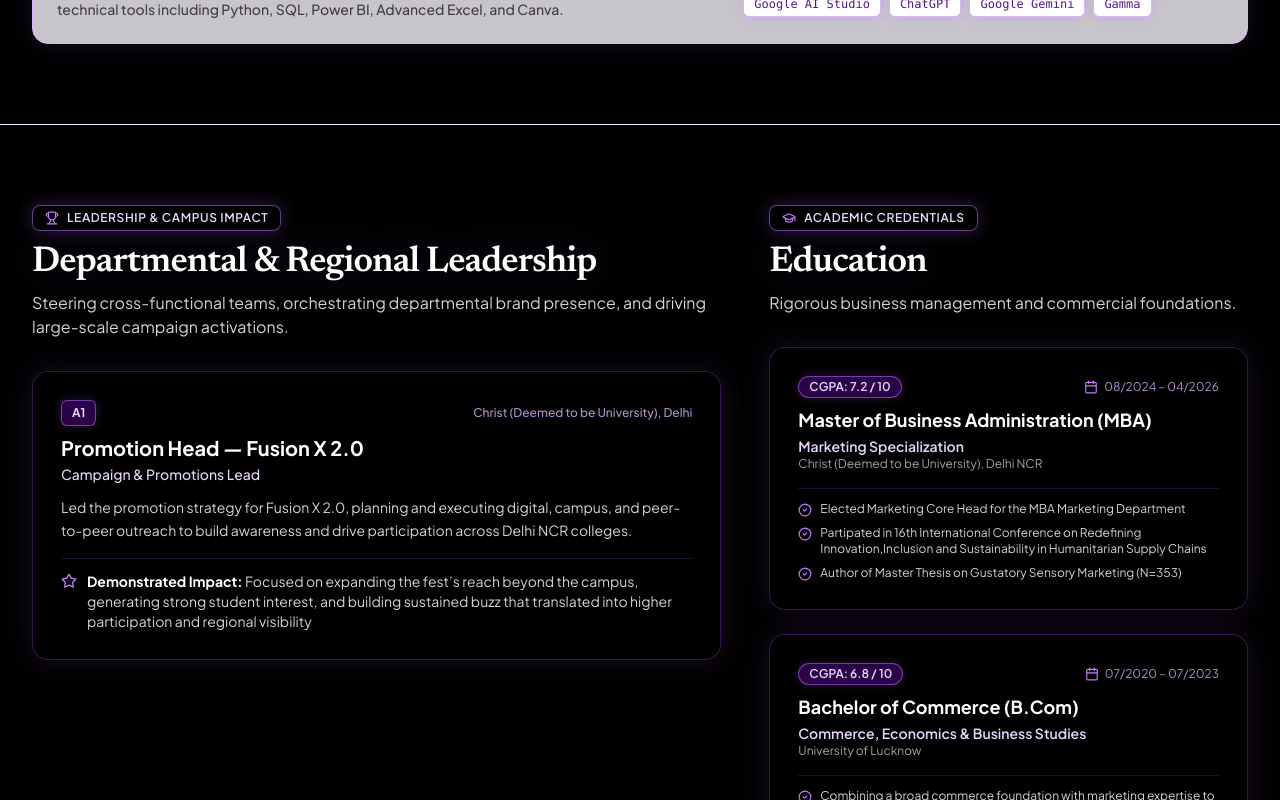
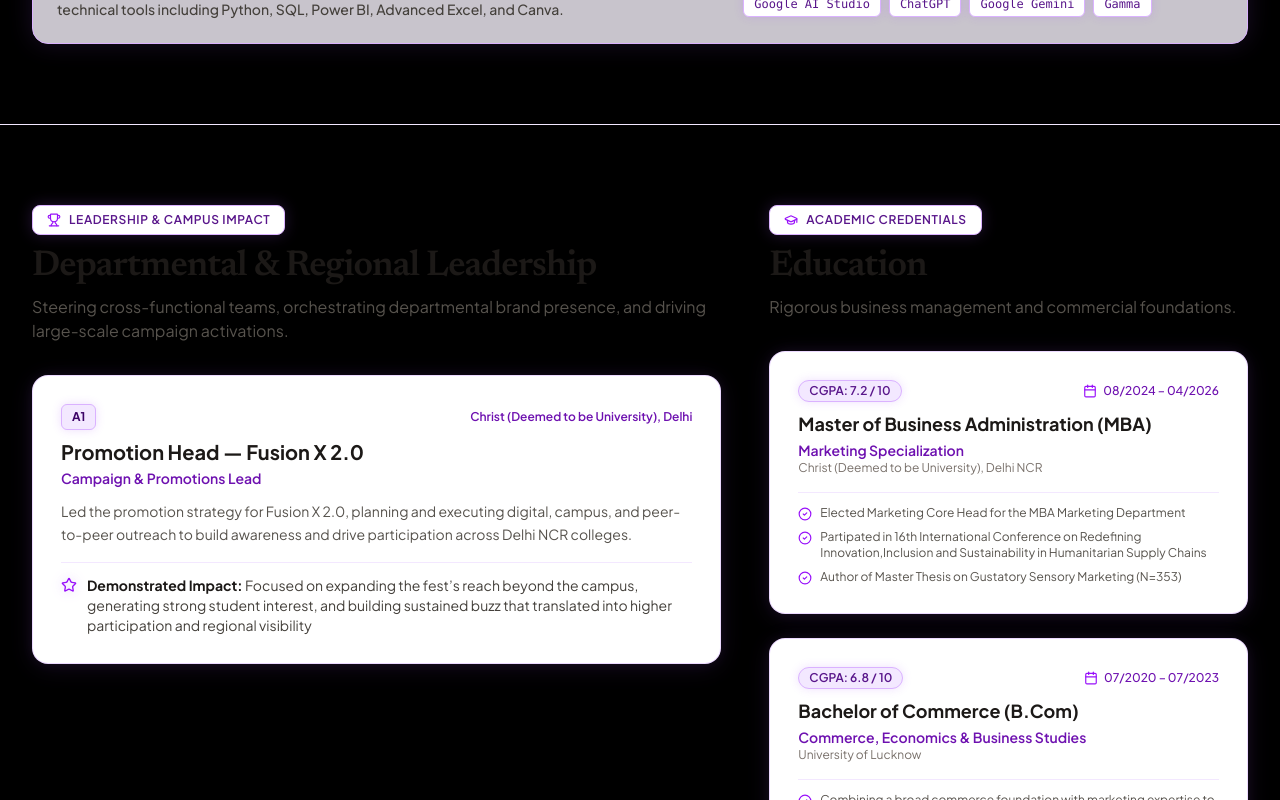
Before and after one commit to vaanimalviyaa-ai/Vaani-Malviya-Portfolio, a React (Vite) app: page / in a window 1280 px wide. Shown: the part 4800-5600 px from the top of the page. Built offline with nearby package versions, Linux system fonts and the light colour scheme.

Commit message:
Update LeadershipSection.tsx

```diff
--- a/src/components/LeadershipSection.tsx
+++ b/src/components/LeadershipSection.tsx
@@ -4,20 +4,20 @@ import { GraduationCap, Calendar, CheckCircle2, Star, Trophy } from 'lucide-reac
 
 export const LeadershipSection: React.FC = () => {
   return (
-    <section id="leadership" className="py-20 bg-transparent border-b border-purple-500/20 relative">
+    <section id="leadership" className="py-20 bg-transparent border-b border-purple-100 relative">
       <div className="max-w-7xl mx-auto px-4 sm:px-6 lg:px-8">
         <div className="grid grid-cols-1 lg:grid-cols-12 gap-12 items-start">
           {/* Left Column: Campus Leadership & Achievements */}
           <div className="lg:col-span-7 space-y-8">
             <div>
-              <div className="inline-flex items-center gap-2 px-3 py-1 rounded-lg bg-black/80 border border-purple-400/50 text-purple-200 text-xs font-semibold uppercase tracking-wider mb-3 shadow-[0_0_18px_rgba(168,85,247,0.3)]">
-                <Trophy className="w-3.5 h-3.5 text-purple-400" />
+              <div className="inline-flex items-center gap-2 px-3.5 py-1.5 rounded-lg bg-white border border-purple-300 text-purple-900 text-xs font-semibold uppercase tracking-wider mb-3 shadow-[0_0_15px_rgba(168,85,247,0.22)]">
+                <Trophy className="w-3.5 h-3.5 text-purple-600" />
                 <span>Leadership & Campus Impact</span>
               </div>
-              <h2 className="font-editorial text-3xl sm:text-4xl font-semibold text-white tracking-tight drop-shadow-[0_0_20px_rgba(168,85,247,0.2)]">
+              <h2 className="font-editorial text-3xl sm:text-4xl font-semibold text-stone-900 tracking-tight">
                 Departmental & Regional Leadership
               </h2>
-              <p className="mt-2 text-base text-stone-300">
+              <p className="mt-2 text-base text-stone-600">
                 Steering cross-functional teams, orchestrating departmental brand presence, and driving large-scale campaign activations.
               </p>
             </div>
@@ -27,32 +27,32 @@ export const LeadershipSection: React.FC = () => {
                 <div
                   key={item.id}
                   id={`achievement-card-${item.id}`}
-                  className="bg-black/80 border border-purple-500/30 rounded-2xl p-6 sm:p-7 hover:border-purple-400/70 hover:shadow-[0_0_40px_rgba(192,132,252,0.3)] transition-all shadow-[0_0_30px_rgba(168,85,247,0.15)] backdrop-blur-xl"
+                  className="bg-white border border-purple-200/90 rounded-2xl p-6 sm:p-7 hover:border-purple-400 hover:shadow-[0_8px_30px_rgba(168,85,247,0.22),0_0_20px_rgba(192,132,252,0.2)] transition-all shadow-[0_4px_25px_rgba(168,85,247,0.1),0_0_15px_rgba(192,132,252,0.08)]"
                 >
                   <div className="flex flex-wrap items-center justify-between gap-2 mb-2">
-                    <span className="text-xs font-bold px-2.5 py-1 rounded-md bg-purple-950/70 border border-purple-400/50 text-purple-200 shadow-[0_0_10px_rgba(168,85,247,0.25)]">
+                    <span className="text-xs font-bold px-2.5 py-1 rounded-md bg-purple-100 border border-purple-300 text-purple-950 shadow-[0_0_10px_rgba(168,85,247,0.2)]">
                       {item.badge}
                     </span>
-                    <span className="text-xs font-medium text-purple-300/80">
+                    <span className="text-xs font-semibold text-purple-800">
                       {item.organization}
                     </span>
                   </div>
 
-                  <h3 className="text-lg sm:text-xl font-bold text-white mt-1">
+                  <h3 className="text-lg sm:text-xl font-bold text-stone-900 mt-1">
                     {item.title}
                   </h3>
-                  <div className="text-sm font-medium text-purple-200 mt-0.5 mb-3">
+                  <div className="text-sm font-semibold text-purple-800 mt-0.5 mb-3">
                     {item.role}
                   </div>
 
-                  <p className="text-sm text-stone-300 leading-relaxed mb-4">
+                  <p className="text-sm text-stone-600 leading-relaxed mb-4">
                     {item.description}
                   </p>
 
-                  <div className="pt-3 border-t border-purple-500/20 flex items-start gap-2.5 text-xs sm:text-sm text-stone-300">
-                    <Star className="w-4 h-4 text-purple-400 shrink-0 mt-0.5" />
+                  <div className="pt-3 border-t border-purple-100 flex items-start gap-2.5 text-xs sm:text-sm text-stone-700">
+                    <Star className="w-4 h-4 text-purple-600 shrink-0 mt-0.5 drop-shadow-[0_0_6px_rgba(168,85,247,0.4)]" />
                     <span>
-                      <strong className="text-white">Demonstrated Impact:</strong> {item.impact}
+                      <strong className="text-stone-900">Demonstrated Impact:</strong> {item.impact}
                     </span>
                   </div>
                 </div>
@@ -63,14 +63,14 @@ export const LeadershipSection: React.FC = () => {
           {/* Right Column: Academic Foundation & Education */}
           <div className="lg:col-span-5 space-y-8">
             <div>
-              <div className="inline-flex items-center gap-2 px-3 py-1 rounded-lg bg-black/80 border border-purple-400/50 text-purple-200 text-xs font-semibold uppercase tracking-wider mb-3 shadow-[0_0_18px_rgba(168,85,247,0.3)]">
-                <GraduationCap className="w-3.5 h-3.5 text-purple-400" />
+              <div className="inline-flex items-center gap-2 px-3.5 py-1.5 rounded-lg bg-white border border-purple-300 text-purple-900 text-xs font-semibold uppercase tracking-wider mb-3 shadow-[0_0_15px_rgba(168,85,247,0.22)]">
+                <GraduationCap className="w-3.5 h-3.5 text-purple-600" />
                 <span>Academic Credentials</span>
               </div>
-              <h2 className="font-editorial text-3xl sm:text-4xl font-semibold text-white tracking-tight drop-shadow-[0_0_20px_rgba(168,85,247,0.2)]">
+              <h2 className="font-editorial text-3xl sm:text-4xl font-semibold text-stone-900 tracking-tight">
                 Education
               </h2>
-              <p className="mt-2 text-base text-stone-300">
+              <p className="mt-2 text-base text-stone-600">
                 Rigorous business management and commercial foundations.
               </p>
             </div>
@@ -79,33 +79,33 @@ export const LeadershipSection: React.FC = () => {
               {educationList.map((edu) => (
                 <div
                   key={edu.degree}
-                  className="bg-black/80 border border-purple-500/30 rounded-2xl p-6 sm:p-7 hover:border-purple-400/70 hover:shadow-[0_0_40px_rgba(192,132,252,0.3)] transition-all shadow-[0_0_30px_rgba(168,85,247,0.15)] backdrop-blur-xl"
+                  className="bg-white border border-purple-200/90 rounded-2xl p-6 sm:p-7 hover:border-purple-400 hover:shadow-[0_8px_30px_rgba(168,85,247,0.22),0_0_20px_rgba(192,132,252,0.2)] transition-all shadow-[0_4px_25px_rgba(168,85,247,0.1),0_0_15px_rgba(192,132,252,0.08)]"
                 >
                   <div className="flex items-center justify-between gap-2 mb-2">
-                    <span className="text-xs font-semibold px-2.5 py-0.5 rounded-full bg-purple-950/70 border border-purple-400/50 text-purple-200 shadow-[0_0_10px_rgba(168,85,247,0.25)]">
+                    <span className="text-xs font-semibold px-2.5 py-0.5 rounded-full bg-purple-100 border border-purple-300 text-purple-900 shadow-[0_0_10px_rgba(168,85,247,0.18)]">
                       {edu.score}
                     </span>
-                    <div className="flex items-center gap-1.5 text-xs text-purple-300/80">
-                      <Calendar className="w-3.5 h-3.5 text-purple-400" />
+                    <div className="flex items-center gap-1.5 text-xs text-purple-800 font-medium">
+                      <Calendar className="w-3.5 h-3.5 text-purple-600" />
                       <span>{edu.period}</span>
                     </div>
                   </div>
 
-                  <h3 className="text-lg font-bold text-white">
+                  <h3 className="text-lg font-bold text-stone-900">
                     {edu.degree}
                   </h3>
-                  <div className="text-sm font-semibold text-purple-200 mt-0.5">
+                  <div className="text-sm font-semibold text-purple-800 mt-0.5">
                     {edu.field}
                   </div>
-                  <div className="text-xs text-stone-400 mb-4">
+                  <div className="text-xs text-stone-500 mb-4">
                     {edu.institution}
                   </div>
 
                   {edu.highlights && (
-                    <div className="pt-3 border-t border-purple-500/20 space-y-2">
+                    <div className="pt-3 border-t border-purple-100 space-y-2">
                       {edu.highlights.map((highlight) => (
-                        <div key={highlight} className="flex items-start gap-2 text-xs text-stone-300">
-                          <CheckCircle2 className="w-3.5 h-3.5 text-purple-400 shrink-0 mt-0.5" />
+                        <div key={highlight} className="flex items-start gap-2 text-xs text-stone-600">
+                          <CheckCircle2 className="w-3.5 h-3.5 text-purple-600 shrink-0 mt-0.5" />
                           <span>{highlight}</span>
                         </div>
                       ))}
```
